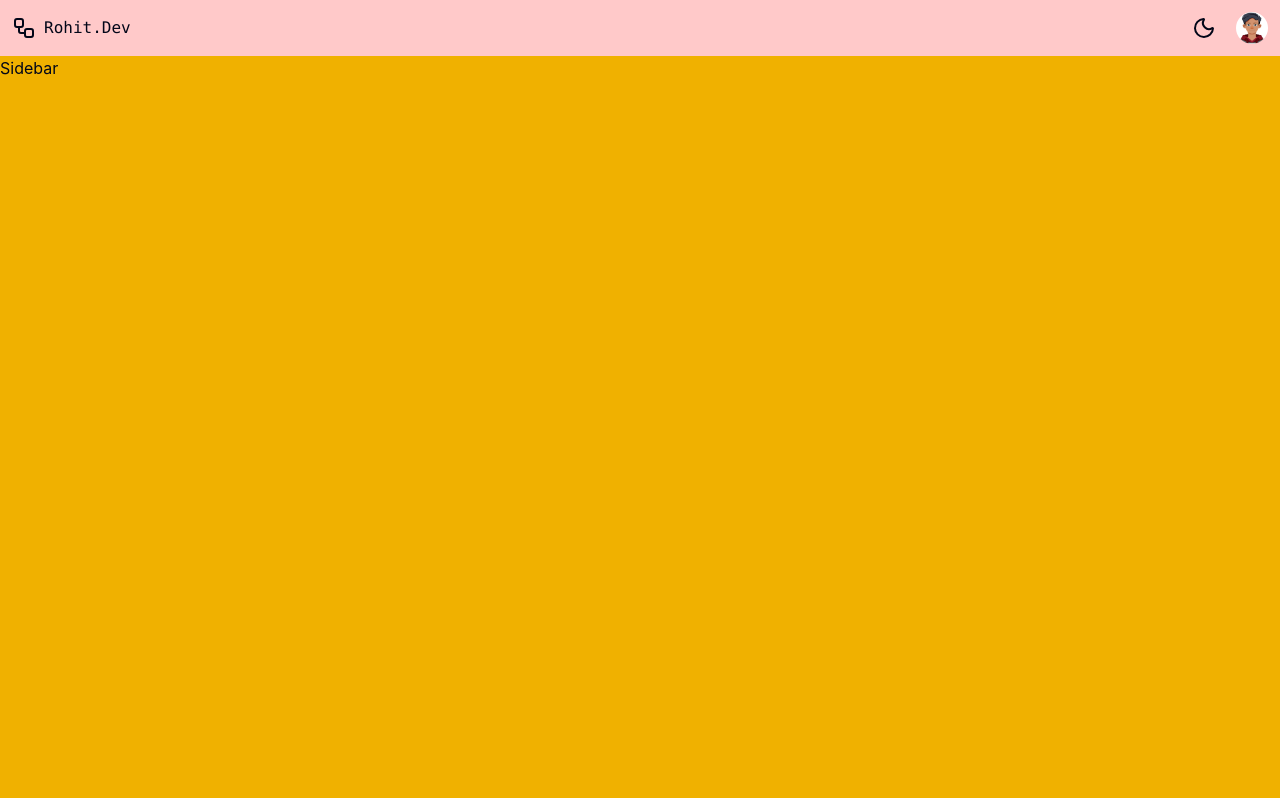
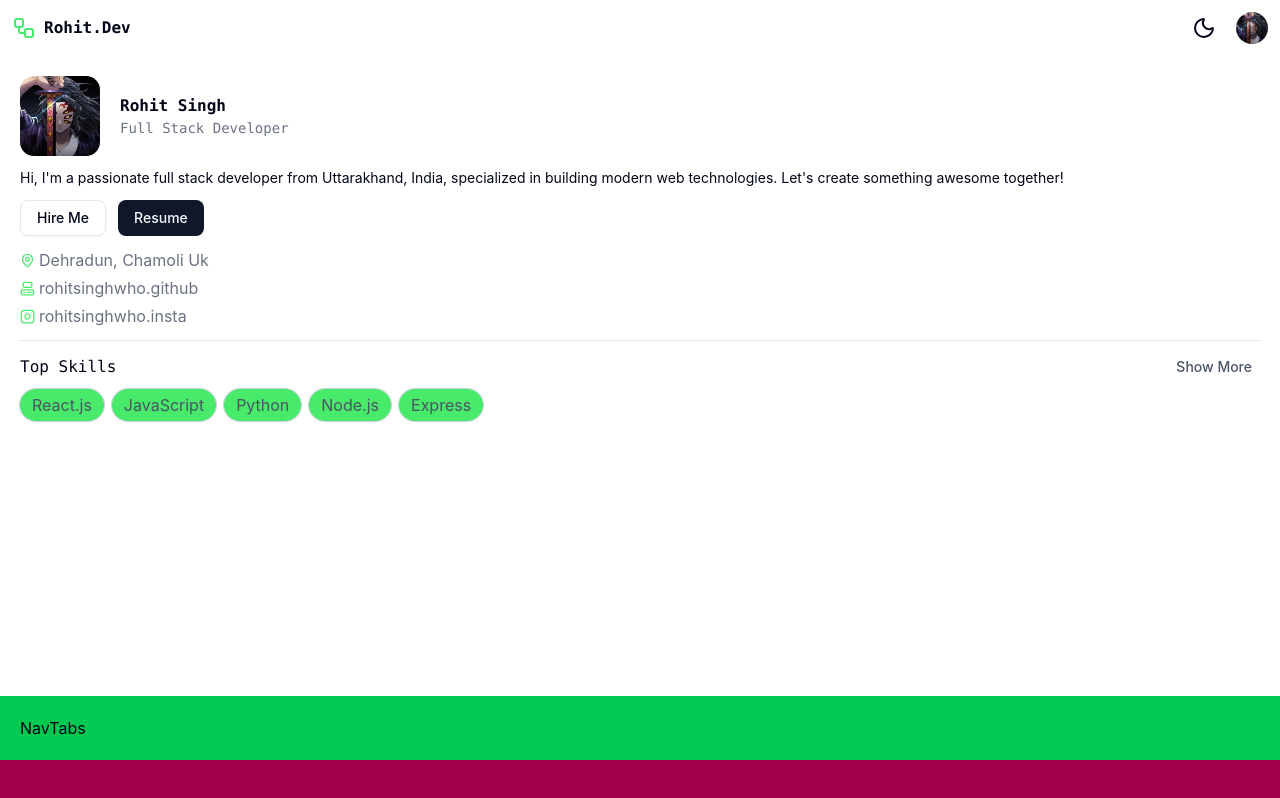
Before and after one commit to Rohitsinghwho/RohitDev, a React (Vite) app: page / in a window 1280 px wide. Built offline with nearby package versions, Linux system fonts and the light colour scheme.

Commit message:
added navbar, sidebar

```diff
--- a/src/Layouts/MainLayout.jsx
+++ b/src/Layouts/MainLayout.jsx
@@ -1,22 +1,24 @@
 import React from 'react'
 import Navbar from "../components/Navbar"
 import Sidebar from "../components/Sidebar"
+import NavTabs from '@/components/NavTabs'
 const MainLayout = () => {
   return (
 <div class="grid min-h-screen grid-cols-[250px_1fr] grid-rows-[auto_1fr_auto]">
-  <div class="col-span-2 col-start-1 row-span-1 row-start-1 bg-red-200">
+  <div class="col-span-2 col-start-1 row-span-1 row-start-1">
 
     {/* Navbar */}
     <Navbar/>
   </div>
-  <div class="rows-span-1 col-span-2 col-start-1 row-start-2 bg-yellow-500">
+  <div class="rows-span-1 col-span-2 col-start-1 row-start-2  p-5">
     {/* Sidebar */}
     <Sidebar/>
   </div>
-  <div class="rows-start-3 col-span-2 col-start-1 bg-green-500">
+  <div class="rows-start-3 col-span-2 col-start-1 bg-green-500 p-5">
     {/* main */}
+    <NavTabs/>
   </div>
-  <div class="col-span-2 col-start-1 row-span-1 row-start-4 bg-pink-800">
+  <div class="col-span-2 col-start-1 row-span-1 row-start-4 bg-pink-800 p-5">
     {/* Footer */}
   </div>
 </div>
--- a/src/components/Navbar.jsx
+++ b/src/components/Navbar.jsx
@@ -7,8 +7,8 @@ const Navbar = () => {
   return (
     <nav className='p-3 flex items-center justify-between'>
         <div className='flex gap-2 items-center'>
-            <Workflow/>
-            <h1>Rohit.Dev</h1>
+            <Workflow color='#48ea69'/>
+            <h1 className='font-bold'>Rohit.Dev</h1>
         </div>
         {/* TODO */}
         <div>
@@ -18,7 +18,7 @@ const Navbar = () => {
             <div className='flex items-center gap-5'>
             <AnimatedThemeToggler/>
             <Avatar size='md'>
-                <AvatarImage src="../../public/assests/avatar.png"/>
+                <AvatarImage src="../../public/assests/originalAvatar.jpeg"/>
                 <AvatarFallback>R</AvatarFallback>
             </Avatar>
             </div>
--- a/src/components/Sidebar.jsx
+++ b/src/components/Sidebar.jsx
@@ -1,9 +1,73 @@
-import React from 'react'
+import React, { useState } from "react";
+import { Button } from "./ui/button";
+import { Separator } from "@/components/ui/separator";
+import { Skills } from "@/data/SkillData";
+import { Social } from "@/data/SocialMedia";
+const Sidebar = () => {
+  const [showAllSkills, setShowAllSkills] = useState(false);
+  const displaySkills = showAllSkills ? Skills : Skills.slice(0, 5);
+  return (
+    <div className="flex flex-col gap-3">
+      <div className="flex gap-5">
+        <img
+          className="h-20 w-20 rounded-xl"
+          src="../../public/assests/originalAvatar.jpeg"
+          alt="Rohit.dev"
+        />
+        <div className="flex flex-col justify-center">
+          <h2 className="font-bold">Rohit Singh</h2>
+          <h3 className="text-gray-500 font-extralight text-sm">
+            Full Stack Developer
+          </h3>
+        </div>
+      </div>
+      <p className="text-sm">
+        Hi, I'm a passionate full stack developer from Uttarakhand, India,
+        specialized in building modern web technologies. Let's create something
+        awesome together!
+      </p>
+      <div className="flex gap-3">
+        <Button variant="outline" className={"cursor-pointer"}>
+          Hire Me
+        </Button>
+        <Button className={"cursor-pointer"}>Resume</Button>
+      </div>
+      {/* demographics */}
+      <div className="md:flex flex-col gap-1 hidden">
+        {Social.map((val) => (
+          <div key={val.link} className="flex items-center gap-1">
+            {val.icon}
+            <a href={val.link} className="text-gray-500">{val.text}</a>
+          </div>
+        ))}
+      </div>
+      <Separator />
+      {/* top skills */}
+      <div className="md:flex flex-col gap-2 hidden">
+        <div className="flex items-center justify-between">
+          <h2>Top Skills</h2>
+          {Skills.length > 5 && (
+            <button
+              onClick={() => setShowAllSkills(!showAllSkills)}
+              className="text-sm text-gray-600 hover:text-gray-900 font-medium flex items-center gap-1 px-2 py-1 rounded-md hover:bg-gray-100 transition-all"
+            >
+              {showAllSkills ? "Show Less" : "Show More"}
+            </button>
+          )}
+        </div>
+        <div className="flex gap-2 flex-wrap">
+          {displaySkills.map((val, idx) => (
+            <div
+              key={idx}
+              className=" hover:bg-[#62a36f] px-3 py-1 outline w-fit h-fit rounded-3xl bg-[#48ea69]"
+            >
+              <p className="text-gray-600">{val}</p>
+            </div>
+          ))}
+        </div>
+      </div>
+    </div>
+  );
+};
 
-const Sidebar = () => {
-  return (
-    <div>Sidebar</div>
-  )
-}
-
-export default Sidebar
+export default Sidebar;
--- /dev/null
+++ b/src/components/ui/button.jsx
@@ -0,0 +1,60 @@
+import * as React from "react"
+import { cva } from "class-variance-authority";
+import { Slot } from "radix-ui"
+
+import { cn } from "@/lib/utils"
+
+const buttonVariants = cva(
+  "inline-flex shrink-0 items-center justify-center gap-2 rounded-md text-sm font-medium whitespace-nowrap transition-all outline-none focus-visible:border-ring focus-visible:ring-[3px] focus-visible:ring-ring/50 disabled:pointer-events-none disabled:opacity-50 aria-invalid:border-destructive aria-invalid:ring-destructive/20 dark:aria-invalid:ring-destructive/40 [&_svg]:pointer-events-none [&_svg]:shrink-0 [&_svg:not([class*='size-'])]:size-4",
+  {
+    variants: {
+      variant: {
+        default: "bg-primary text-primary-foreground hover:bg-primary/90",
+        destructive:
+          "bg-destructive text-white hover:bg-destructive/90 focus-visible:ring-destructive/20 dark:bg-destructive/60 dark:focus-visible:ring-destructive/40",
+        outline:
+          "border bg-background shadow-xs hover:bg-accent hover:text-accent-foreground dark:border-input dark:bg-input/30 dark:hover:bg-input/50",
+        secondary:
+          "bg-secondary text-secondary-foreground hover:bg-secondary/80",
+        ghost:
+          "hover:bg-accent hover:text-accent-foreground dark:hover:bg-accent/50",
+        link: "text-primary underline-offset-4 hover:underline",
+      },
+      size: {
+        default: "h-9 px-4 py-2 has-[>svg]:px-3",
+        xs: "h-6 gap-1 rounded-md px-2 text-xs has-[>svg]:px-1.5 [&_svg:not([class*='size-'])]:size-3",
+        sm: "h-8 gap-1.5 rounded-md px-3 has-[>svg]:px-2.5",
+        lg: "h-10 rounded-md px-6 has-[>svg]:px-4",
+        icon: "size-9",
+        "icon-xs": "size-6 rounded-md [&_svg:not([class*='size-'])]:size-3",
+        "icon-sm": "size-8",
+        "icon-lg": "size-10",
+      },
+    },
+    defaultVariants: {
+      variant: "default",
+      size: "default",
+    },
+  }
+)
+
+function Button({
+  className,
+  variant = "default",
+  size = "default",
+  asChild = false,
+  ...props
+}) {
+  const Comp = asChild ? Slot.Root : "button"
+
+  return (
+    <Comp
+      data-slot="button"
+      data-variant={variant}
+      data-size={size}
+      className={cn(buttonVariants({ variant, size, className }))}
+      {...props} />
+  );
+}
+
+export { Button, buttonVariants }
--- /dev/null
+++ b/src/components/ui/separator.jsx
@@ -0,0 +1,25 @@
+import * as React from "react"
+import { Separator as SeparatorPrimitive } from "radix-ui"
+
+import { cn } from "@/lib/utils"
+
+function Separator({
+  className,
+  orientation = "horizontal",
+  decorative = true,
+  ...props
+}) {
+  return (
+    <SeparatorPrimitive.Root
+      data-slot="separator"
+      decorative={decorative}
+      orientation={orientation}
+      className={cn(
+        "shrink-0 bg-border data-[orientation=horizontal]:h-px data-[orientation=horizontal]:w-full data-[orientation=vertical]:h-full data-[orientation=vertical]:w-px",
+        className
+      )}
+      {...props} />
+  );
+}
+
+export { Separator }
--- /dev/null
+++ b/src/data/SkillData.js
@@ -0,0 +1,24 @@
+
+// Skills data Set
+
+export const Skills=[
+    "React.js",
+    "JavaScript",
+    "Python",
+    "Node.js",
+    "Express",
+    "Jest",
+    "Supertest",
+    "System Design",
+    "Tailwind Css",
+    "Shadcn",
+    "JWT",
+    "Axios",
+    "Git",
+    "Github",
+    "Docker",
+    "babel",
+    "Vercel",
+    "Netlify",
+    "Render",
+];
--- /dev/null
+++ b/src/data/SocialMedia.jsx
@@ -0,0 +1,21 @@
+import { Computer, Instagram, MapPin } from "lucide-react";
+
+// Social Media Attributes
+
+export const Social=[
+    {
+        "text":"Dehradun, Chamoli Uk",
+        "link":"",
+        "icon":<MapPin size={15}  color="#48ea69"/>
+    },
+    {
+        "link":"https://github.com/rohitsinghwho",
+        "text":"rohitsinghwho.github",
+        "icon":<Computer size={15}  color="#48ea69"/>
+    },
+    {
+        "link":"https://instagram.com/rohitsinghwho",
+        "text":"rohitsinghwho.insta",
+        "icon":<Instagram size={15}  color="#48ea69"/>
+    }
+]
```
Also changed, not shown: public/assests/originalAvatar.jpeg (added), src/data/Profile.js (added), src/data/Profile.jsx (deleted), src/data/Projects.js (added), src/data/Projects.jsx (deleted).
